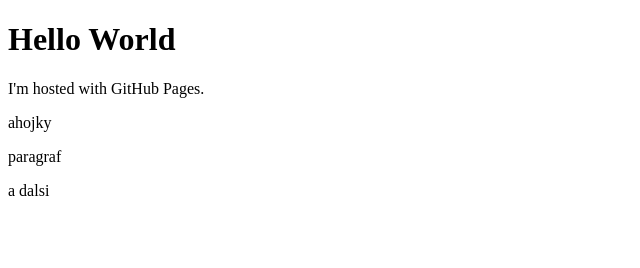
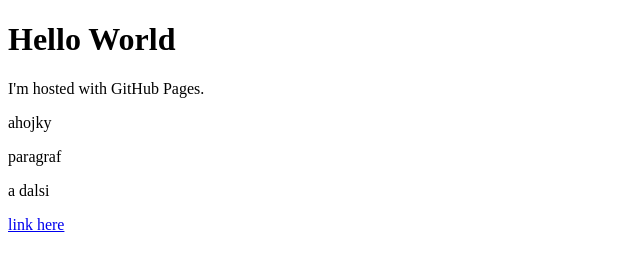
Before and after one commit to ninaprot/ninaprot.github.io, a plain HTML site: page index.html in a window 1280 px wide. Shown: the full height of the page, 0-640 px from the left. Drawn offline with Linux system fonts and the light colour scheme.

Commit message:
Update index.html

```diff
--- a/index.html
+++ b/index.html
@@ -6,6 +6,6 @@
 <p>ahojky</p>
 <p>paragraf</p>
 <p>a dalsi</p>
-<a href= https://www.youtube.com/watch?v=jR1jn8tfrLg</a>
+<a href= "https://www.youtube.com/watch?v=jR1jn8tfrLg">link here</a>
 </body>
 </html>
```
